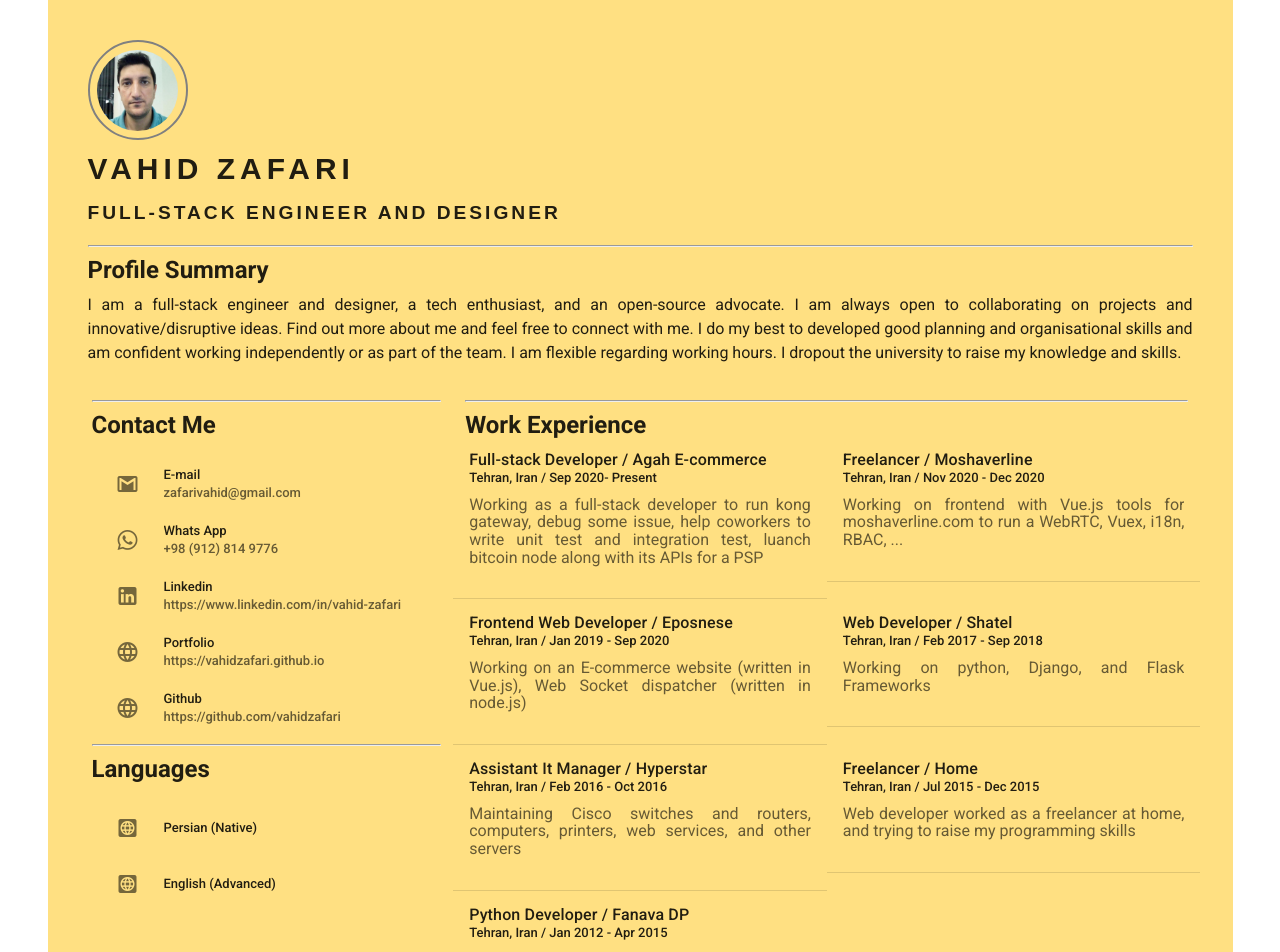
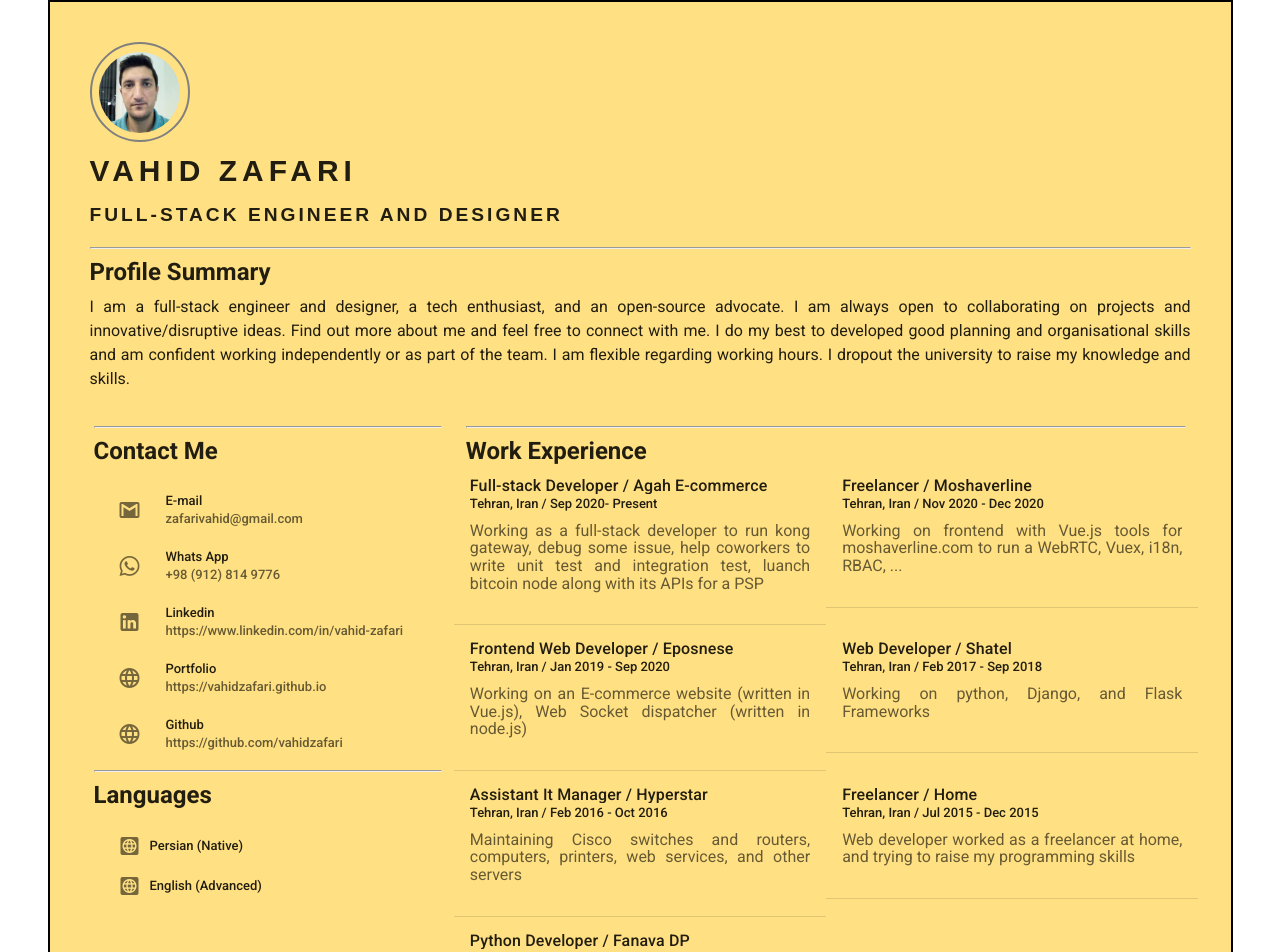
Before and after one commit to vahidzafari/vahidzafari.github.io, a Nuxt app: page / in a window 1280 px wide. Shown: the top 952 px of the page. Built offline with nearby package versions, Linux system fonts and the light colour scheme; a web font is replaced by a local one.

Commit message:
fix: fix avatar padding issue and add border to parent container

```diff
--- a/components/language-information.vue
+++ b/components/language-information.vue
@@ -4,7 +4,7 @@
     <h1>Languages</h1>
     <v-list color="transparent" dense>
       <v-list-item v-for="(item, i) in items" :key="i" dense>
-        <v-list-item-avatar>
+        <v-list-item-avatar class="pa-0 ma-0">
           <v-icon v-text="item.icon"></v-icon>
         </v-list-item-avatar>
         <v-list-item-content>
--- a/pages/index.vue
+++ b/pages/index.vue
@@ -35,6 +35,7 @@ export default {
 
 <style lang="scss">
 .bg {
+  border: 2px solid black;
   background-color: #ffe082 !important;
 }
 </style>
```
